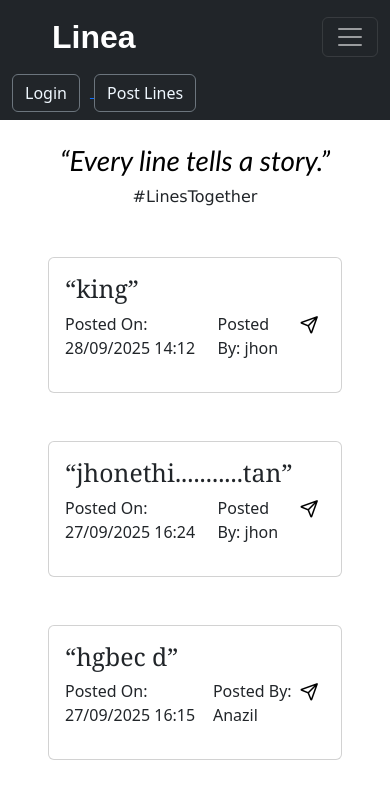
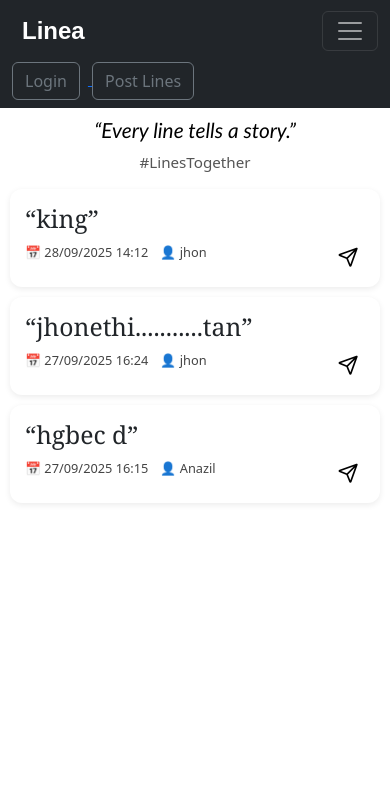
Before and after one commit to anazil/Linea, a Django app: page / in a window 390 px wide, after a click that opens the changed part. Shown: the top 799 px of the page. Run offline with Django 5.2, Linux system fonts and the light colour scheme; data comes from the database, SQL or seed files in the repository; both versions use the stored data as it was after the commit; some libraries are stand-ins or nearby versions.

Commit message:
first commit

```diff
--- a/lineaapp/templates/index.html
+++ b/lineaapp/templates/index.html
@@ -2,155 +2,176 @@
 <html lang="en">
 <head>
   <title>Linea</title>
-        <!-- Required meta tags -->
+  <meta charset="utf-8" />
+  <meta name="viewport" content="width=device-width, initial-scale=1, shrink-to-fit=no"/>
+
+  <!-- Font Awesome & Bootstrap -->
   <link rel="stylesheet" href="https://cdnjs.cloudflare.com/ajax/libs/font-awesome/7.0.1/css/all.min.css" integrity="sha512-2SwdPD6INVrV/lHTZbO2nodKhrnDdJK9/kg2XD1r9uGqPo1cUbujc+IYdlYdEErWNu69gVcYgdxlmVmzTWnetw==" crossorigin="anonymous" referrerpolicy="no-referrer" />
-         <link href="https://cdn.jsdelivr.net/npm/bootstrap@5.0.2/dist/css/bootstrap.min.css" rel="stylesheet" integrity="sha384-EVSTQN3/azprG1Anm3QDgpJLIm9Nao0Yz1ztcQTwFspd3yD65VohhpuuCOmLASjC" crossorigin="anonymous">
-        <meta charset="utf-8" />
-        <meta
-            name="viewport"
-            content="width=device-width, initial-scale=1, shrink-to-fit=no"
-        />
+  <link href="https://cdn.jsdelivr.net/npm/bootstrap@5.3.2/dist/css/bootstrap.min.css" rel="stylesheet"/>
 
-        <!-- Bootstrap CSS v5.2.1 -->
-        <link
-            href="https://cdn.jsdelivr.net/npm/bootstrap@5.3.2/dist/css/bootstrap.min.css"
-            rel="stylesheet"
-            integrity="sha384-T3c6CoIi6uLrA9TneNEoa7RxnatzjcDSCmG1MXxSR1GAsXEV/Dwwykc2MPK8M2HN"
-            crossorigin="anonymous"
-        />
   <style>
-            #Logo{
+    #Logo {
       padding-left: 40px;
       font-weight: 700;
       font-family: sans-serif;
       font-size: xx-large;
     }
-            h1{
+
+    h1 {
       text-align: center;
       color: #000;
       font-style: italic;
       font-family: 'Gill Sans', 'Gill Sans MT', Calibri, 'Trebuchet MS', sans-serif;
+      margin-top: 15px;
+      animation: fadeInDown 1s ease;
     }
-            .feed-under{
+
+    .feed-under {
       text-align: center;
-                font-family: 'Lucida Sans', 'Lucida Sans Regular', 'Lucida Grande', 'Lucida Sans Unicode', Geneva, Verdana, sans-serif;
+      font-size: 0.95rem;
+      color: #555;
+      margin-bottom: 15px;
+      animation: fadeIn 1.2s ease;
     }
-            h2{
-                font-family:Cambria, Cochin, Georgia, Times, 'Times New Roman', serif ;
+
+    h2 {
+      font-family: Cambria, Cochin, Georgia, Times, 'Times New Roman', serif;
     }
-            .flex-pa{
+
+    .flex-pa {
       display: flex;
+      flex-wrap: wrap;
+      gap: 12px;
+      margin-top: 10px;
+      font-size: 0.9rem;
+      color: #444;
     }
-            .posted{
-                padding-left: 12px;
+
+    /* Post Card */
+    .post-card {
+      background-color: #fff;
+      margin: 15px;
+      padding: 20px;
+      border-radius: 12px;
+      box-shadow: 0 2px 6px rgba(0,0,0,0.08);
+      transition: transform 0.3s ease, box-shadow 0.3s ease;
+      animation: fadeUp 0.8s ease;
+    }
+
+    .post-card:hover {
+      transform: translateY(-5px) scale(1.01);
+      box-shadow: 0 6px 16px rgba(0,0,0,0.12);
+    }
+
+    /* Share Button */
+    .share-btn {
+      border: none;
+      background: none;
+      cursor: pointer;
+      font-size: 1.1rem;
+      margin-left: auto;
+      transition: transform 0.2s ease, color 0.2s ease;
+    }
+
+    .share-btn:hover {
+      transform: scale(1.2);
+      color: #0d6efd;
+    }
+
+    /* Animations */
+    @keyframes fadeInDown {
+      from { opacity: 0; transform: translateY(-20px); }
+      to { opacity: 1; transform: translateY(0); }
+    }
+
+    @keyframes fadeIn {
+      from { opacity: 0; }
+      to { opacity: 1; }
+    }
+
+    @keyframes fadeUp {
+      from { opacity: 0; transform: translateY(20px); }
+      to { opacity: 1; transform: translateY(0); }
+    }
+
+    /* Mobile Tweaks */
+    @media (max-width: 576px) {
+      #Logo {
+        font-size: 1.5rem;
+        padding-left: 10px;
+      }
+      h1 {
+        font-size: 1.3rem;
+        margin-top: 10px;
+      }
+      .post-card {
+        margin: 10px;
+        padding: 15px;
+      }
+      .flex-pa {
+        font-size: 0.8rem;
+      }
     }
   </style>
 </head>
 
 <body>
+  <!-- Navbar -->
   <nav class="navbar navbar-expand-lg navbar-dark bg-dark">
     <div class="container-fluid">
       <a class="navbar-brand" href="#" id="Logo">Linea</a>
-    <button class="navbar-toggler" type="button" data-bs-toggle="collapse" data-bs-target="#navbarSupportedContent" aria-controls="navbarSupportedContent" aria-expanded="false" aria-label="Toggle navigation">
+      <button class="navbar-toggler" type="button" data-bs-toggle="collapse"
+              data-bs-target="#navbarSupportedContent" aria-controls="navbarSupportedContent"
+              aria-expanded="false" aria-label="Toggle navigation">
         <span class="navbar-toggler-icon"></span>
       </button>
       <div class="collapse navbar-collapse" id="navbarSupportedContent">
-      <ul class="navbar-nav me-auto mb-2 mb-lg-0">
-      </ul>
-      <a href="{% url 'login' %}"><button class="btn btn-outline-secondary" type="submit" style="color: aliceblue;margin-right: 10px;">Login</button> </a>
-      <a href="{% url 'create_accounts' %}"><button class="btn btn-outline-secondary" type="submit" style="color: aliceblue;">Post Lines</button> </a>
+        <ul class="navbar-nav me-auto mb-2 mb-lg-0"></ul>
+        <a href="{% url 'login' %}">
+          <button class="btn btn-outline-secondary me-2">Login</button>
+        </a>
+        <a href="{% url 'create_accounts' %}">
+          <button class="btn btn-outline-secondary">Post Lines</button>
+        </a>
       </div>
     </div>
   </nav>
-<br>
-<h1>“Every line tells a story.” </h1>
+
+  <!-- Heading -->
+  <h1>“Every line tells a story.”</h1>
   <p class="feed-under">#LinesTogether</p>
+
+  <!-- Posts -->
   {% for line in lines %}
-<div class="card m-5">
-  <div class="card-body">
-    <h2><q>{{line.lines}}</q></h2>
+  <div class="post-card">
+    <h2><q>{{ line.lines }}</q></h2>
     <div class="flex-pa">
-        <div class="date">
-            <p>Posted On: {{ line.date|date:"d/m/Y H:i" }}</p>
-        </div>
-        <div class="posted">
-            <p>Posted By: {{ line.user.name }}</p>
-        </div>
-        <div class="share-btn">
-            <button class="share-btn" onclick="sharePost('{{ line.lines|escapejs }}')" style="border: none;background-color: #fff;">
-            <span class="share-icon"><i class="fa-regular fa-paper-plane" style="color: #000000;"></i>   </span>
+      <div class="date">📅 {{ line.date|date:"d/m/Y H:i" }}</div>
+      <div class="posted">👤 {{ line.user.name }}</div>
+      <button class="share-btn" onclick="sharePost('{{ line.lines|escapejs }}')">
+        <i class="fa-regular fa-paper-plane"></i>
       </button>
-                <style>
-.post-card {
-    background-color: #fff;
-    margin: 15px 0;
-    padding: 20px;
-    border-radius: 10px;
-    box-shadow: 0 2px 8px rgba(0,0,0,0.05);
-}
-
-.post-actions {
-    margin-top: 10px;
-    display: flex;
-    gap: 10px;
-}
-
-.post-actions a, .post-actions button {
-    text-decoration: none;
-    color: #111;
-    background-color: transparent;
-    border: 1px solid #111;
-    padding: 6px 12px;
-    border-radius: 6px;
-    font-size: 14px;
-    cursor: pointer;
-    transition: 0.3s ease;
-}
-
-.post-actions a:hover, .post-actions button:hover {
-    background-color: #111;
-    color: #fff;
-}
-</style>
-
-
-        </div>
-    </div>
     </div>
   </div>
   {% endfor %}
-        <!-- Bootstrap JavaScript Libraries -->
-        <script
-            src="https://cdn.jsdelivr.net/npm/@popperjs/core@2.11.8/dist/umd/popper.min.js"
-            integrity="sha384-I7E8VVD/ismYTF4hNIPjVp/Zjvgyol6VFvRkX/vR+Vc4jQkC+hVqc2pM8ODewa9r"
-            crossorigin="anonymous"
-        ></script>
 
-        <script
-            src="https://cdn.jsdelivr.net/npm/bootstrap@5.3.2/dist/js/bootstrap.min.js"
-            integrity="sha384-BBtl+eGJRgqQAUMxJ7pMwbEyER4l1g+O15P+16Ep7Q9Q+zqX6gSbd85u4mG4QzX+"
-            crossorigin="anonymous"
-        ></script>
-    </body>
+  <!-- Bootstrap JS -->
+  <script src="https://cdn.jsdelivr.net/npm/bootstrap@5.3.2/dist/js/bootstrap.bundle.min.js"></script>
+
+  <!-- Share Script -->
   <script>
     function sharePost(content) {
       if (navigator.share) {
-        // Use Web Share API (works on mobile & some browsers)
         navigator.share({
           title: 'Check out this post',
           text: content,
-        }).then(() => {
-            console.log('Post shared successfully!');
-        }).catch((err) => {
-            console.error('Error sharing:', err);
-        });
+        }).catch(err => console.error('Error sharing:', err));
       } else {
-        // Fallback: copy to clipboard
         navigator.clipboard.writeText(content).then(() => {
           alert('Post copied to clipboard!');
         });
       }
     }
   </script>
-
+</body>
 </html>
--- a/lineaapp/views.py
+++ b/lineaapp/views.py
@@ -27,7 +27,9 @@ def login(request):
             request.session['user_id'] = user.id
             return redirect(home_page,id=user.id)
         else:
-            return redirect(login)
+            return render(request, 'login.html', {
+                'error_message': "Invalid email or password. Please try again."
+            })
     return render(request,'login.html')
 
 def home_page(request,id):
@@ -40,6 +42,7 @@ def upload_post(request,id):
         content=request.POST.get("content")
         if user:
             post.objects.create(user=user,lines=content)
+            return redirect(index)
     lines = post.objects.filter(user=user).order_by('-date')
     return render(request, 'home_page.html', {'user': user, 'lines': lines})
 
```
Also changed, not shown: lineaapp/templates/create_account.html (+51 -1 lines), db.sqlite3. Lines whose indentation alone changed are shown as unchanged.
